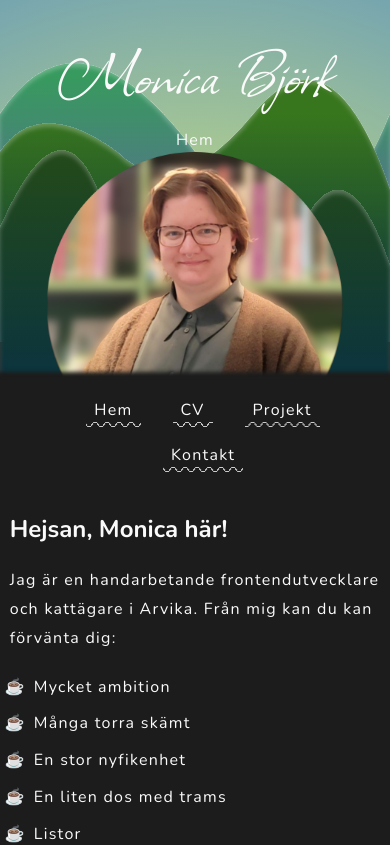
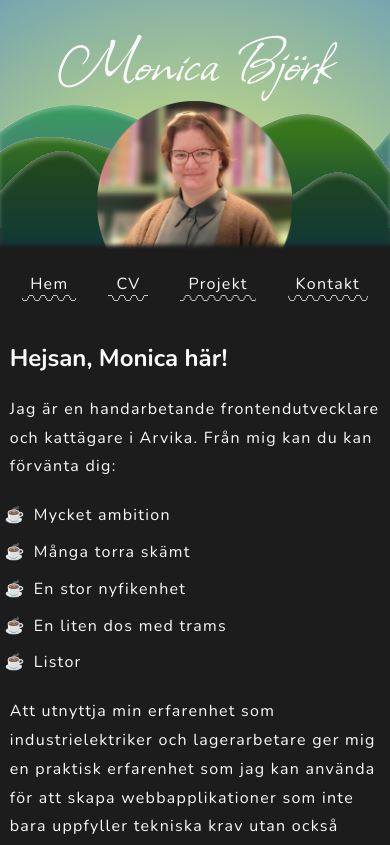
Before and after one commit to coffeetails/portfolio, a React (Vite) app: page / in a window 390 px wide. Shown: the top 845 px of the page. Built offline with nearby package versions, Linux system fonts and the light colour scheme.

Commit message:
flexible header background

```diff
--- a/src/routes/root.css
+++ b/src/routes/root.css
@@ -1,14 +1,16 @@
 
 header {
     width: 100%;
-    height: 45vh;
+    min-height: 30vh;
+    height: 50vw;
+    max-height: 45vh;
     background-color: #76A5AF;
     background-image: radial-gradient(circle at 50% 125%, rgba(246,255,102,1) 0%, rgba(118,165,175,1) 100%); /* TODO: Needs more tweaking */
     position: relative;
 
     .header-text {
         position: absolute;
-        top: 20%;
+        top: 12%;
         left: 15%;
         text-align: center;
 
@@ -16,6 +18,9 @@ header {
             font-size: 4.5rem;
             font-family: 'Allison';
             font-weight: 100;
+        }
+        p {
+            padding: 0;
         }
     }
 
@@ -55,6 +60,7 @@ main {
         list-style: none;
         margin-top: 0.5rem;
         margin-bottom: 2rem;
+        padding: 0;
 
         display: flex;
         flex-direction: row;
@@ -63,6 +69,12 @@ main {
 
         li {
             padding: 0.5rem 1rem;
+        }
+        li:first-child {
+            padding-left: 0;
+        }
+        li:last-child {
+            padding-right: 0;
         }
     }
 }
--- a/src/routes/root.tsx
+++ b/src/routes/root.tsx
@@ -1,6 +1,6 @@
 import { Outlet, Link, useLocation } from "react-router-dom";
 // <Outlet /> is where the content will show
-import { useLayoutEffect, useState, useRef } from "react";
+import { useLayoutEffect, useEffect, useState, useRef } from "react";
 
 import './root.css';
 
@@ -17,10 +17,38 @@ export default function Root() {
     const location = useLocation();
     let subtitle = "";
 
+
+    function useWindowSize() {
+        const [size, setSize] = useState([0, 0]);
+        useLayoutEffect(() => {
+        function updateSize() {
+            setSize([window.innerWidth, window.innerHeight]);
+        }
+        window.addEventListener('resize', updateSize);
+        updateSize();
+        return () => window.removeEventListener('resize', updateSize);
+        }, []);
+        return size;
+    } // https://stackoverflow.com/questions/19014250/rerender-view-on-browser-resize-with-react
+    let windowSize = useWindowSize();
+
     useLayoutEffect(() => {
-        setHeight(headerElem.current!.offsetHeight)
-        setWidth(headerElem.current!.offsetWidth);
-        setViewBoxValue("0 0 " + width + " " + height);
+        const reducedHeight = 0.8;
+        const mediaQueryBreakpoint = 800;
+        // console.log("header", headerElem.current!.offsetWidth + " x " + headerElem.current!.offsetHeight);
+        // console.log("window", windowSize);
+
+
+        if(headerElem.current!.offsetWidth < mediaQueryBreakpoint) {
+            setHeight(headerElem.current!.offsetHeight*reducedHeight);
+            setWidth(headerElem.current!.offsetWidth);
+            setViewBoxValue("0 0 " + width + " " + (height*reducedHeight));
+        } else {
+            setHeight(headerElem.current!.offsetHeight);
+            setWidth(headerElem.current!.offsetWidth);
+            setViewBoxValue("0 0 " + width + " " + height);
+        }
+
     });
 
     switch (location.pathname) {
@@ -52,7 +80,7 @@ export default function Root() {
             <WaveThree width={width} height={height} viewBoxValue={viewBoxValue} />
             <div className="header-text">
                 <h1>Monica Björk</h1>
-                <p>{subtitle}</p>
+                {/* <p>{subtitle}</p> */}
             </div>
             <img src="cv-photo.png" className="cvPhoto" />
             <div className="borderShadow"> </div>
```
